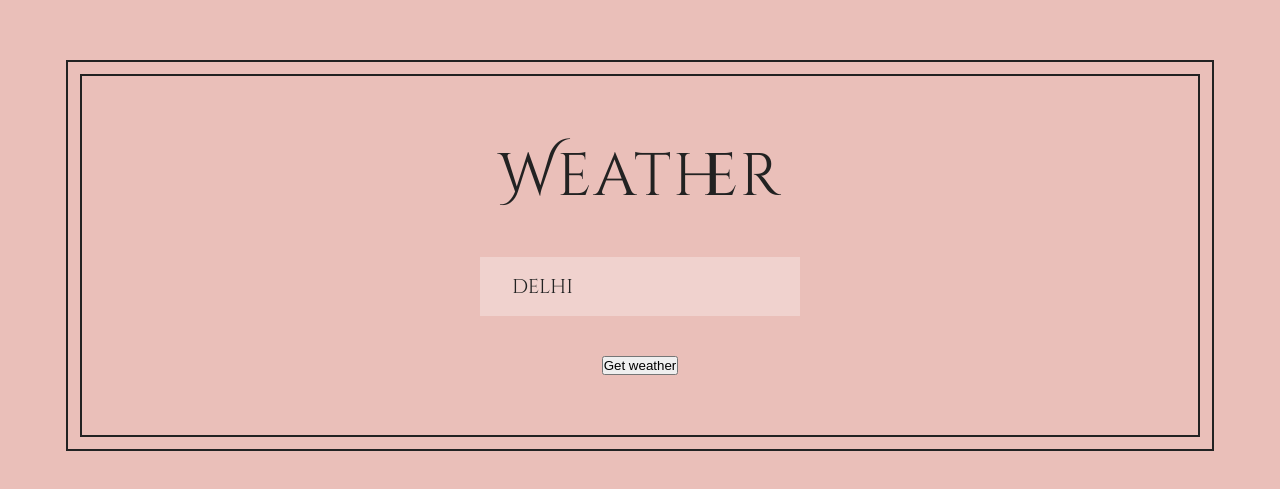
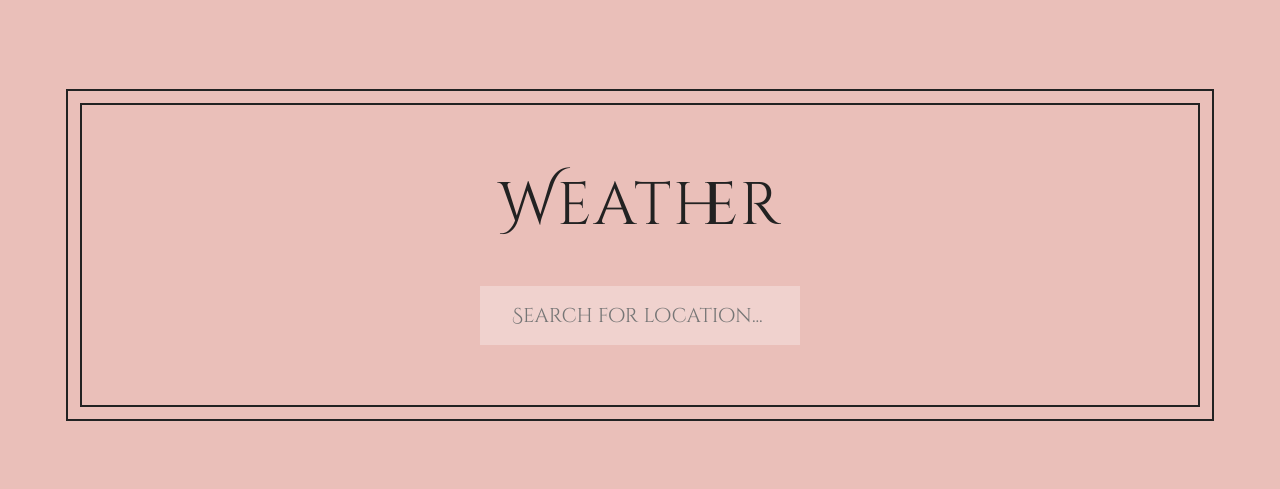
Before and after one commit to narayanananth26/weather, a React (Create React App) app: page / in a window 1280 px wide. Shown: the part 145-634 px from the top of the page. Built offline with nearby package versions, Linux system fonts and the light colour scheme.

Commit message:
implement lifecycle methods

```diff
--- a/src/App.js
+++ b/src/App.js
@@ -34,13 +34,15 @@
 
 class App extends React.Component {
 	state = {
-		location: "delhi",
+		location: "",
 		isLoading: false,
 		displayLocation: "",
 		weather: {},
 	};
 
 	fetchWeather = async () => {
+		if (this.state.location.length < 2)
+			return this.setState({ weather: {} });
 		try {
 			this.setState({ isLoading: true });
 			// 1) Getting location (geocoding)
@@ -65,13 +67,26 @@
 			const weatherData = await weatherRes.json();
 			this.setState({ weather: weatherData.daily });
 		} catch (err) {
-			console.err(err);
+			console.error(err);
 		} finally {
 			this.setState({ isLoading: false });
 		}
 	};
 
 	setLocation = (e) => this.setState({ location: e.target.value });
+
+	componentDidMount() {
+		// this.fetchWeather();
+		this.setState({ location: localStorage.getItem("location") || "" });
+	}
+
+	componentDidUpdate(prevProps, prevState) {
+		if (this.state.location !== prevState.location) {
+			this.fetchWeather();
+
+			localStorage.setItem("location", this.state.location);
+		}
+	}
 
 	render() {
 		return (
@@ -81,7 +96,6 @@
 					location={this.state.location}
 					onChangeLocation={this.setLocation}
 				/>
-				<button onClick={this.fetchWeather}>Get weather</button>
 				{this.state.isLoading && <p className="loader">Loading...</p>}
 				{this.state.weather.weathercode && (
 					<Weather
@@ -102,7 +116,7 @@
 			<div>
 				<input
 					type="text"
-					placeholder="Search from location..."
+					placeholder="Search for location..."
 					value={this.props.location}
 					onChange={this.props.onChangeLocation}
 				/>
@@ -112,6 +126,10 @@
 }
 
 class Weather extends React.Component {
+	componentWillUnmount() {
+		console.log("Weather will unmount");
+	}
+
 	render() {
 		const {
 			temperature_2m_max: max,
```
